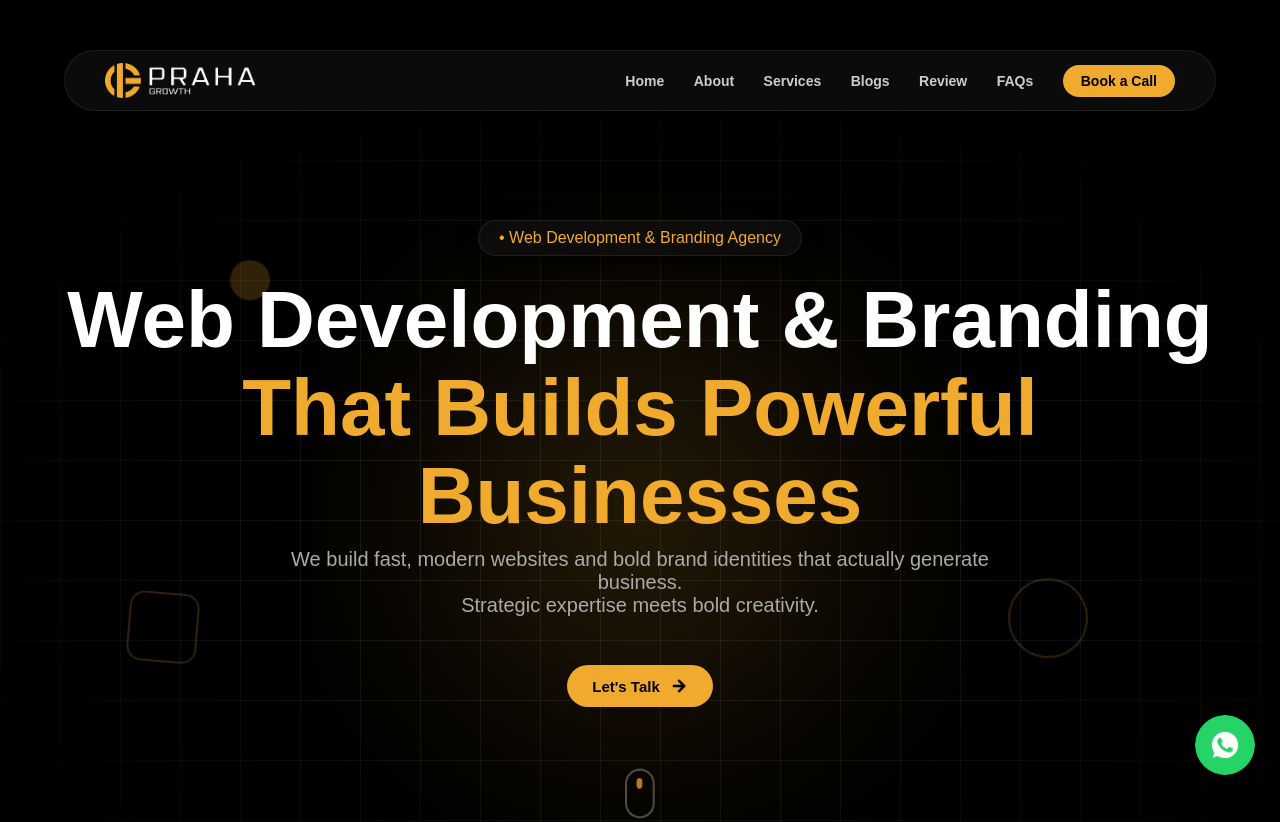
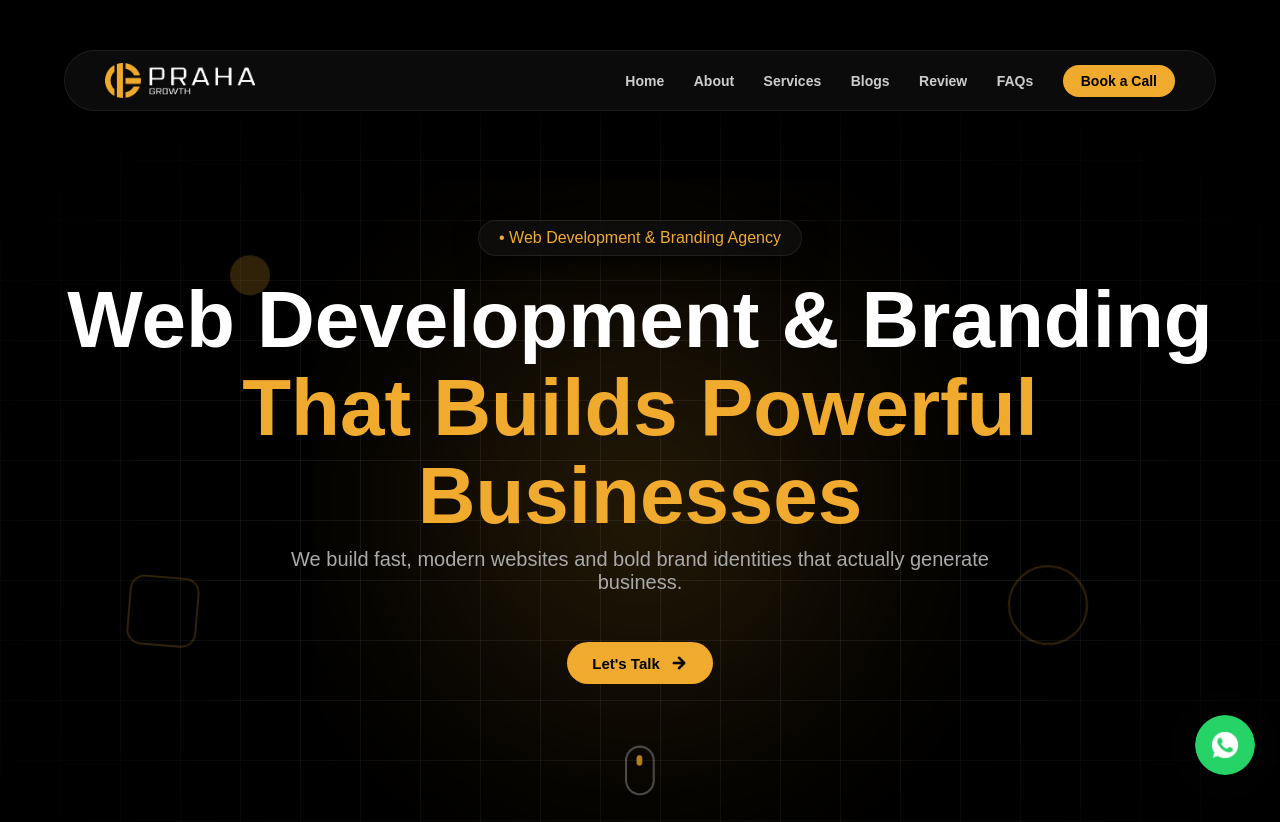
Before and after one commit to prahagrowth4265/My_Website_PRAHA_GROWTH, a plain HTML site: page index.html in a window 1280 px wide. Shown: the top 822 px of the page. Drawn offline with nearby package versions, Linux system fonts and the light colour scheme; no server answers.

Commit message:
Updated hero section content

```diff
--- a/index.html
+++ b/index.html
@@ -119,7 +119,6 @@
 
                 <p class="subtext">
                     We build fast, modern websites and bold brand identities that actually generate business.<br>
-                    <span>Strategic expertise meets bold creativity.</span>
                 </p>
 
                 <a href="#contact" class="btn-gold" aria-label="Contact Praha Growth">
```
